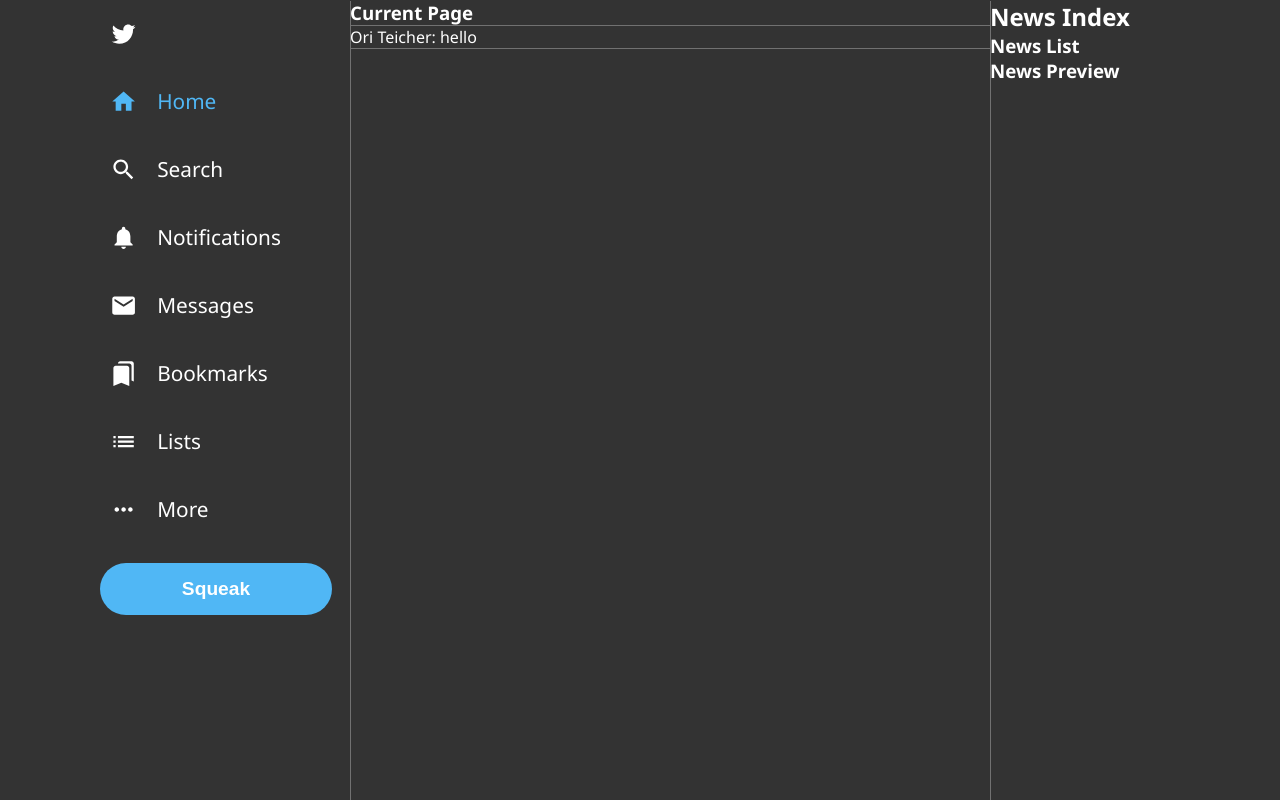
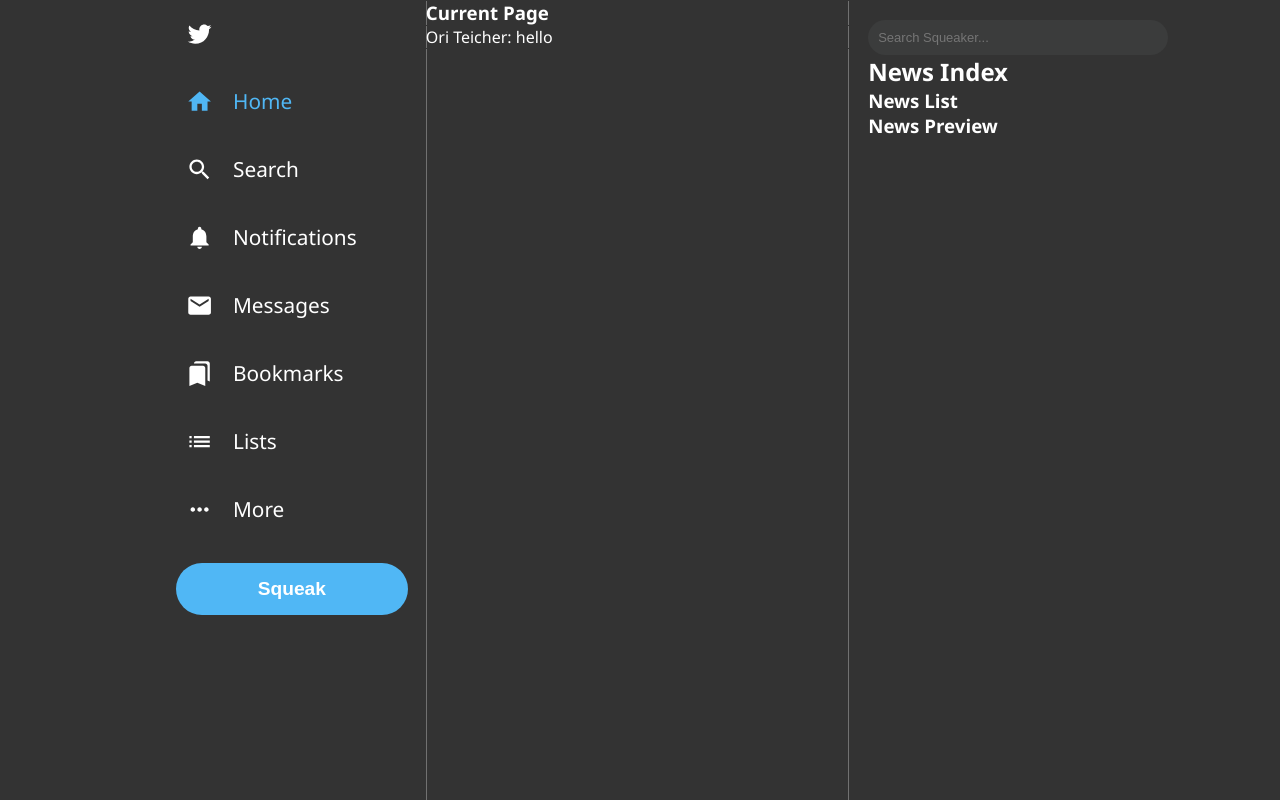
Before and after one commit to OriTeicher/Tweetify, a React (Create React App) app: page / in a window 1280 px wide. Built offline with nearby package versions, Linux system fonts and the light colour scheme.

Commit message:
screen ratio fixed

```diff
--- a/src/assets/styles/basics/_base.scss
+++ b/src/assets/styles/basics/_base.scss
@@ -44,4 +44,5 @@ a:hover {
 .app-container {
     display: flex;
     height: 100vh;
+    justify-content: center;
 }
--- a/src/assets/styles/cmps/feed/FeedIndex.scss
+++ b/src/assets/styles/cmps/feed/FeedIndex.scss
@@ -1,3 +1,4 @@
 .feed-index{
     box-shadow: $boxShadow1;
+    width: 33vw;
 }
--- a/src/assets/styles/cmps/feed/PostPreview.scss
+++ b/src/assets/styles/cmps/feed/PostPreview.scss
@@ -1,5 +1,5 @@
 .post-preview{
     border-top: $outline1;
     border-bottom: $outline1;
-    width: 50vw;
+    width: 45vw;
 }
--- a/src/assets/styles/cmps/news/NewsIndex.scss
+++ b/src/assets/styles/cmps/news/NewsIndex.scss
@@ -0,0 +1,4 @@
+.news-index {
+    width: 20vw;
+    padding: 20px;
+}
--- /dev/null
+++ b/src/assets/styles/cmps/news/Searchbar.scss
@@ -0,0 +1,13 @@
+.searchbar {
+    padding: 10px;
+    border-radius: 30px;
+    border: none;
+    outline: none;
+    min-width: 300px;
+    font-size: 13px;
+    background-color: $hoverClr2;
+    &:focus {
+        outline: 2px solid $logoColor;
+    }
+
+}
--- a/src/assets/styles/cmps/sidebar/Sidebar.scss
+++ b/src/assets/styles/cmps/sidebar/Sidebar.scss
@@ -1,9 +1,9 @@
 .sidebar-container {
     display: flex;
     flex-direction: column;
-    margin-left: 100px;
     width: 250px;
     box-shadow: $boxShadow1;
+    color: white;
 }
 
 .tweet-btn {
--- a/src/assets/styles/main.scss
+++ b/src/assets/styles/main.scss
@@ -9,8 +9,18 @@
 @import 'basics/base';
 
 // Components
+
+// sidebar
 @import 'cmps/sidebar/SidebarOption';
 @import 'cmps/sidebar/Sidebar';
+
+// feed
 @import 'cmps/feed/FeedIndex';
 @import 'cmps/feed/PostPreview';
 @import 'cmps/feed/PostsList';
+
+// news
+@import 'cmps/news/NewsIndex';
+@import 'cmps/news/NewsList';
+@import 'cmps/news/NewsPreview';
+@import 'cmps/news/Searchbar';
--- a/src/assets/styles/setup/_variables.scss
+++ b/src/assets/styles/setup/_variables.scss
@@ -11,4 +11,4 @@ $hoverClr2: #e8f5fe0b;
 // box-shadows & outlines
 $boxShadow1: 1px 1px 0px $mainColor2;
 $boxShadow2: 1px 0px 0px 0px $mainColor2;
-$outline1: 1px solid $mainColor2;
+$outline1: 1px solid $mainColor1;
--- a/src/cmps/news/NewsIndex.tsx
+++ b/src/cmps/news/NewsIndex.tsx
@@ -1,8 +1,10 @@
 import React from 'react'
 import NewsList from './NewsList'
+import Searchbar from './Searchbar'
 export default function NewsIndex() {
     return (
         <section className="news-index">
+            <Searchbar />
             <h2>News Index</h2>
             <NewsList />
         </section>
--- /dev/null
+++ b/src/cmps/news/Searchbar.tsx
@@ -0,0 +1,11 @@
+import React from 'react'
+
+export default function Searchbar() {
+    return (
+        <input
+            type="search"
+            className="searchbar"
+            placeholder="Search Squeaker..."
+        ></input>
+    )
+}
--- a/src/cmps/sidebar/Sidebar.tsx
+++ b/src/cmps/sidebar/Sidebar.tsx
@@ -42,7 +42,7 @@ const Sidebar: React.FC = () => {
     return (
         <div className="sidebar-container">
             {renderSidebarOptions()}
-            <button className='tweet-btn'>Squeak</button>
+            <button className="tweet-btn">Squeak</button>
         </div>
     )
 }
```
